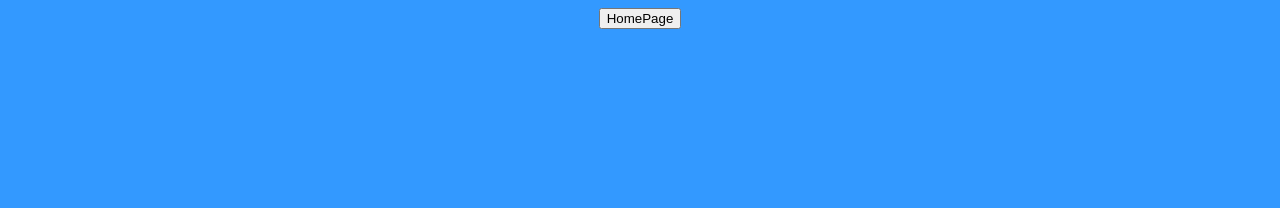
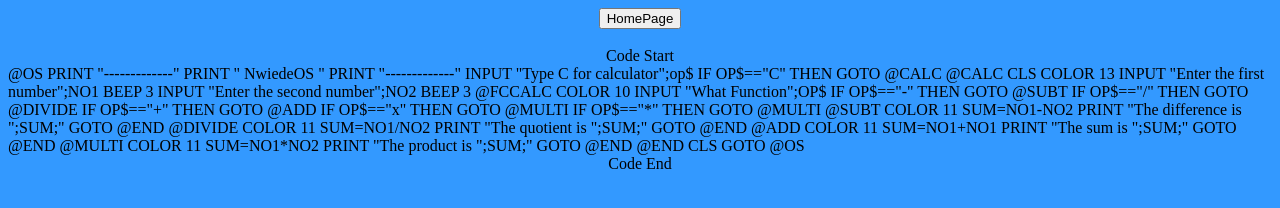
Before and after one commit to nwiede/Nwiede-Games, a plain HTML site: page NWOSPT.html in a window 1280 px wide. Drawn offline with Linux system fonts and the light colour scheme.

Commit message:
Added Source code to OS

```diff
--- a/NWOSPT.html
+++ b/NWOSPT.html
@@ -8,7 +8,53 @@
 </a>
 <a href="index.html"> </A><BR>
 <!--Website and software created by nwiede. If you happen to come accross any problems in my code be sure to email me!-->
+<CENTER>Code Start</CENTER>
+@OS
+PRINT "-------------"
+PRINT "   NwiedeOS  "
+PRINT "-------------"
+INPUT "Type C for calculator";op$
+IF OP$=="C" THEN GOTO @CALC
+@CALC
+CLS
+COLOR 13
+INPUT "Enter the first number";NO1
+BEEP 3
+INPUT "Enter the second number";NO2
+BEEP 3
+@FCCALC
+COLOR 10
+INPUT "What Function";OP$
+IF OP$=="-" THEN GOTO @SUBT
+IF OP$=="/" THEN GOTO @DIVIDE
+IF OP$=="+" THEN GOTO @ADD
+IF OP$=="x" THEN GOTO @MULTI
+IF OP$=="*" THEN GOTO @MULTI
+@SUBT
+COLOR 11
+SUM=NO1-NO2
+PRINT "The difference is ";SUM;"
+GOTO @END
+@DIVIDE
+COLOR 11
+SUM=NO1/NO2
+PRINT "The quotient is ";SUM;"
+GOTO @END
+@ADD
+COLOR 11
+SUM=NO1+NO1
+PRINT "The sum is ";SUM;"
+GOTO @END
+@MULTI
+COLOR 11
+SUM=NO1*NO2
+PRINT "The product is ";SUM;"
+GOTO @END
 
+@END
+CLS
+GOTO @OS
+<CENTER>Code End</CENTER>
 </body>
 </html>
  </HTML>
```
